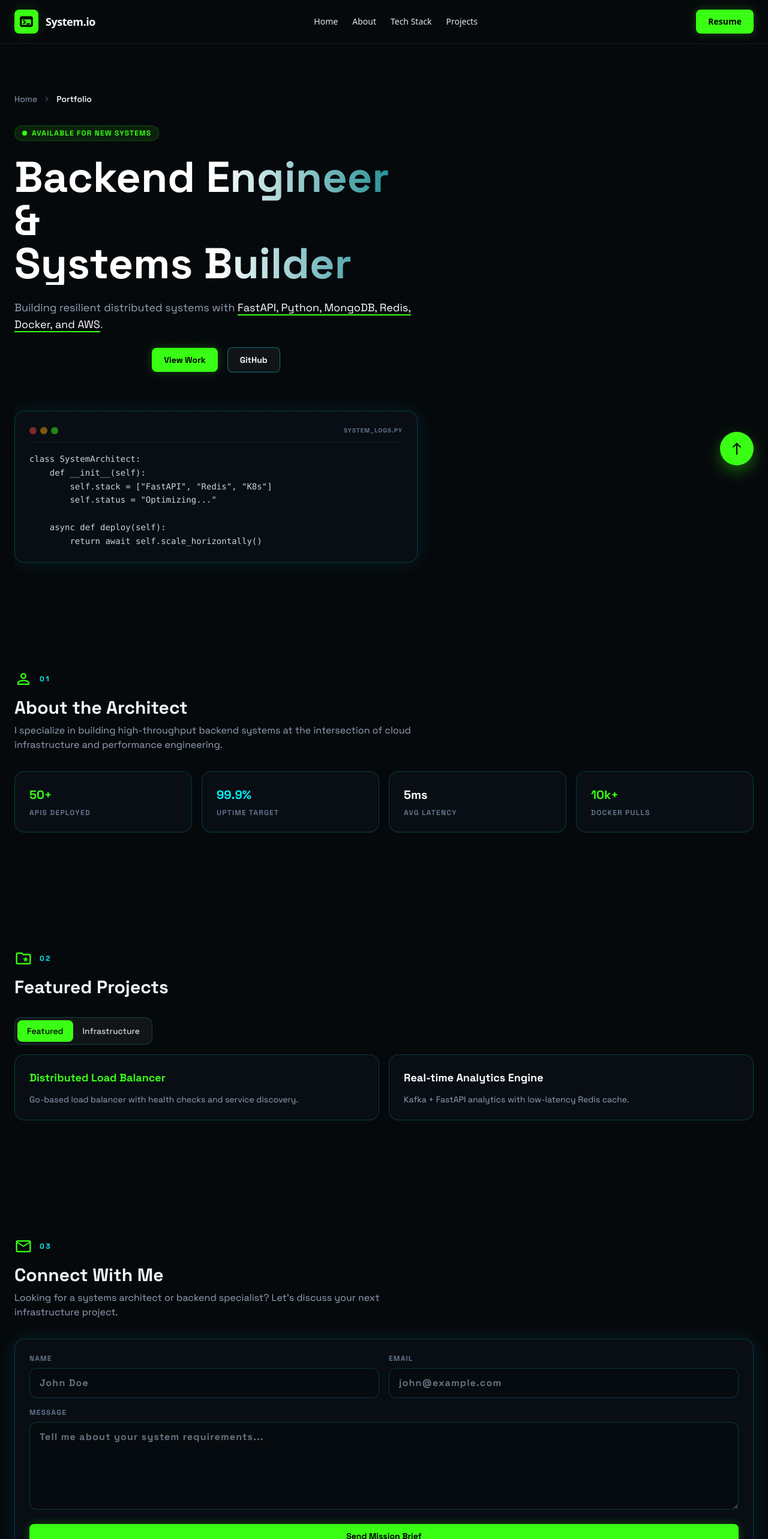
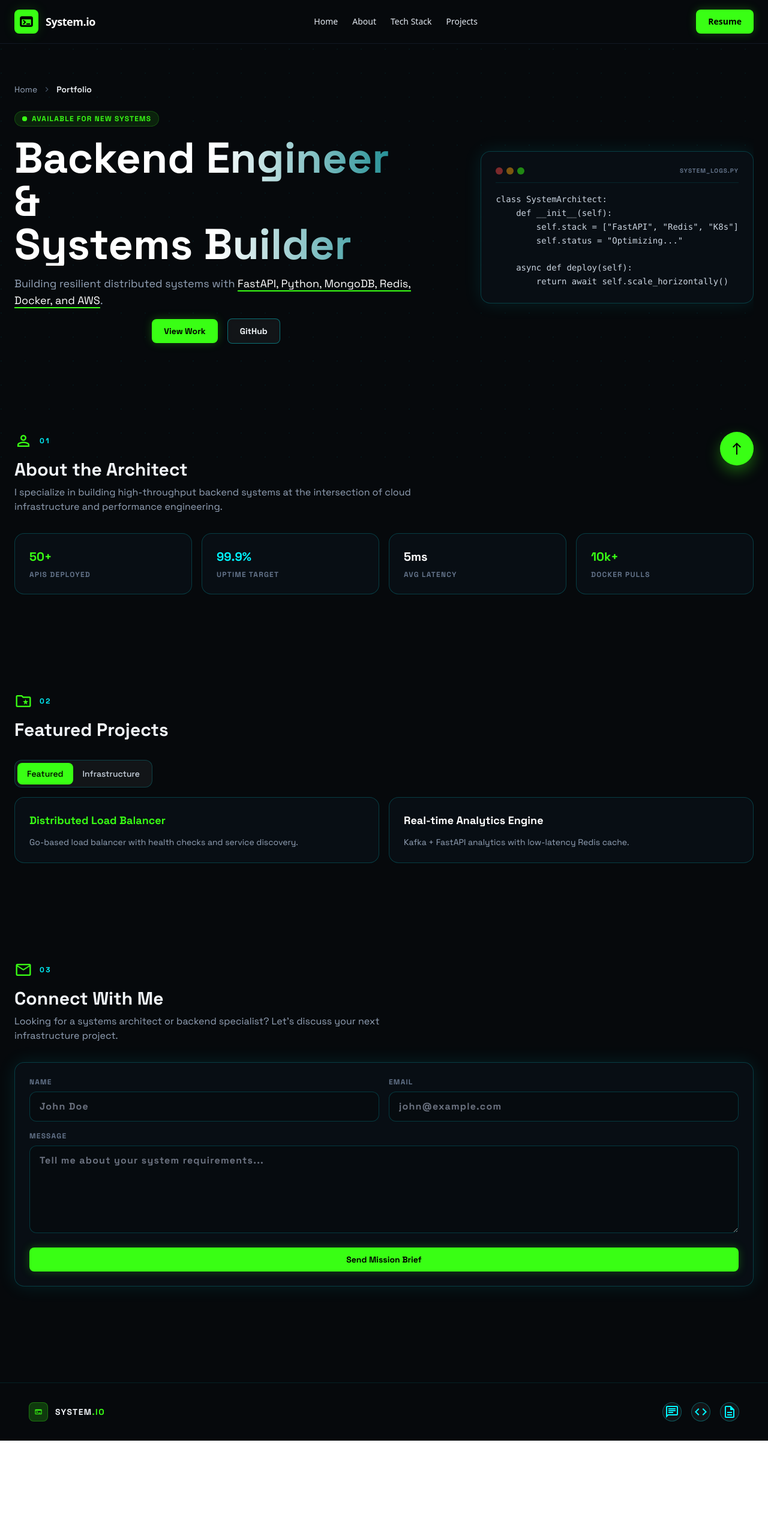
Before and after one commit to dasrama/portfolio, a Vue app: page / in a window 1280 px wide. Shown: the top 2566 px of the page at 60% size. After the commit the page ends 2402 px from the top, so only its background shows below. Built offline with nearby package versions, Linux system fonts and the light colour scheme.

Commit message:
row and column layout changes

```diff
--- a/src/App.vue
+++ b/src/App.vue
@@ -41,7 +41,7 @@ const mobileNavItems = [
 const profileLinks = {
   github: 'https://github.com/dasrama',
   linkedin: 'https://www.linkedin.com/in/rama-das/',
-  resume: '/resume.pdf',
+  resume: 'https://drive.google.com/file/d/1ba-nA_uwBCBLvl1npZn22uDEYVbnTllp/view?usp=sharing',
 }
 
 function openTechStackPage() {
@@ -169,12 +169,12 @@ function openResume() {
     >
       <div class="pointer-events-none fixed inset-0 grid-bg"></div>
 
-      <Container size="xl" as="main" class="relative z-10 pb-28">
-        <section class="overflow-hidden pb-20 pt-20">
+      <Container size="xl" as="main" class="relative z-10 pb-20">
+        <section class="overflow-hidden pb-16 pt-16">
           <Breadcrumb :items="[{ label: 'Home' }, { label: 'Portfolio' }]" />
 
-          <Row justify="space-between" align="center" gap="4rem" class="mt-8 flex-col lg:flex-row">
-            <Column gap="1.5rem" class="max-w-2xl text-center lg:text-left">
+          <Row justify="space-between" align="center" gap="3rem" class="mt-6 flex-col lg:flex-row">
+            <Column gap="1rem" class="max-w-2xl text-center lg:text-left">
               <div class="inline-flex items-center gap-2 self-center rounded-full border border-primary/20 bg-primary/10 px-3 py-1 lg:self-start">
                 <span class="relative flex h-2 w-2">
                   <span class="absolute inline-flex h-full w-full animate-ping rounded-full bg-primary opacity-75"></span>
@@ -198,7 +198,8 @@ function openResume() {
               </Row>
             </Column>
 
-            <Card class="w-full max-w-2xl blue-glow">
+            <Column class="w-full max-w-2xl lg:w-auto">
+              <Card class="blue-glow">
                 <div class="mb-4 flex items-center justify-between border-b border-secondary/10 pb-3">
                   <Row gap="0.375rem">
                     <div class="size-3 rounded-full bg-red-500/50"></div>
@@ -215,10 +216,11 @@ function openResume() {
     async def deploy(self):
         return await self.scale_horizontally()</pre>
               </Card>
+            </Column>
           </Row>
         </section>
 
-        <section id="about" class="py-24">
+        <section id="about" class="py-20">
           <SectionHeader
             icon="person"
             eyebrow="01"
@@ -246,7 +248,7 @@ function openResume() {
           </Grid>
         </section>
 
-        <section id="projects" class="py-24">
+        <section id="projects" class="py-20">
           <SectionHeader icon="folder_special" eyebrow="02" title="Featured Projects" />
 
           <Tabs v-model="projectTab" :tabs="projectTabs">
@@ -265,7 +267,7 @@ function openResume() {
           </Tabs>
         </section>
 
-        <section id="contact" class="py-24">
+        <section id="contact" class="py-20">
           <SectionHeader
             icon="mail"
             eyebrow="03"
@@ -300,7 +302,7 @@ function openResume() {
         </section>
       </Container>
 
-      <footer class="relative z-10 border-t border-secondary/10 bg-background-dark px-6 py-10">
+      <footer class="relative z-10 border-t border-secondary/10 bg-background-dark px-6 py-8">
         <Container size="xl" as="div" class="flex flex-col items-center justify-between gap-6 md:flex-row">
           <div class="flex items-center gap-3">
             <div class="flex size-8 items-center justify-center rounded-lg border border-primary/30 bg-primary/20">
```
Lines whose indentation alone changed are shown as unchanged.
